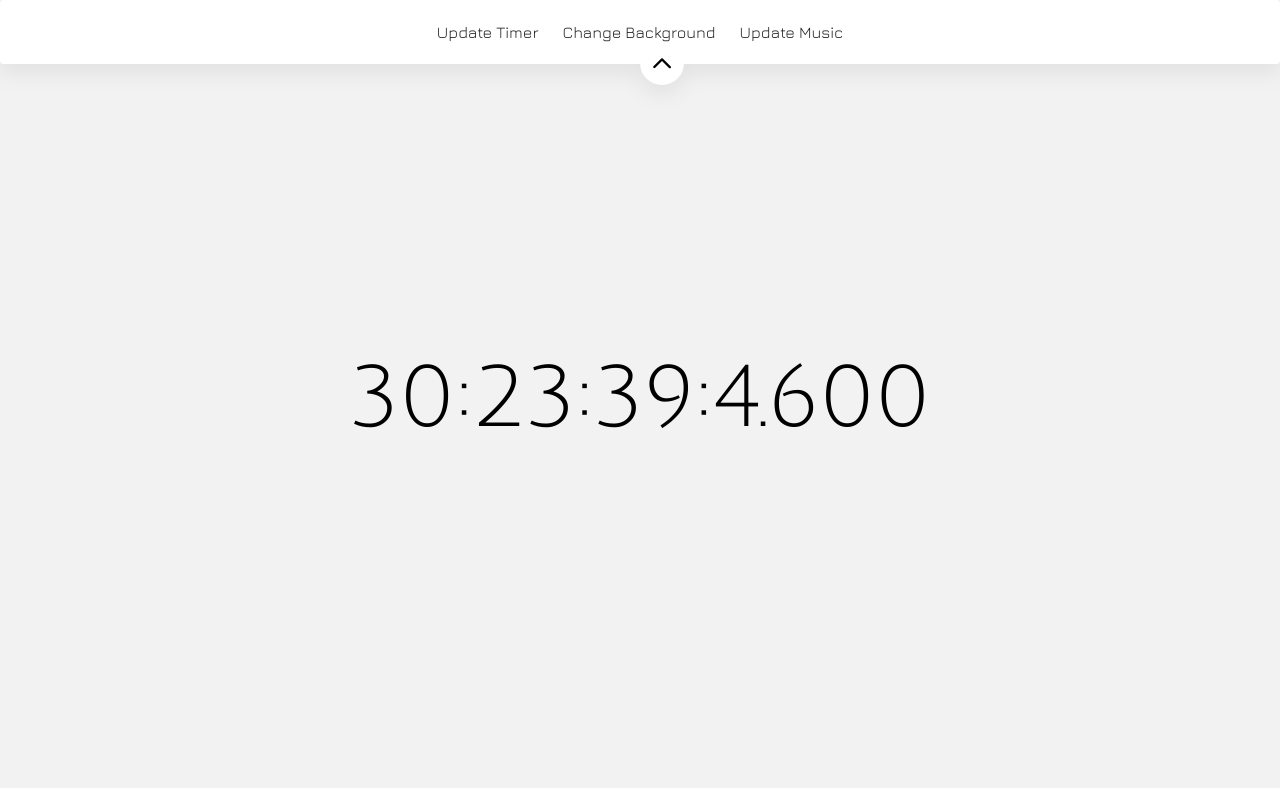
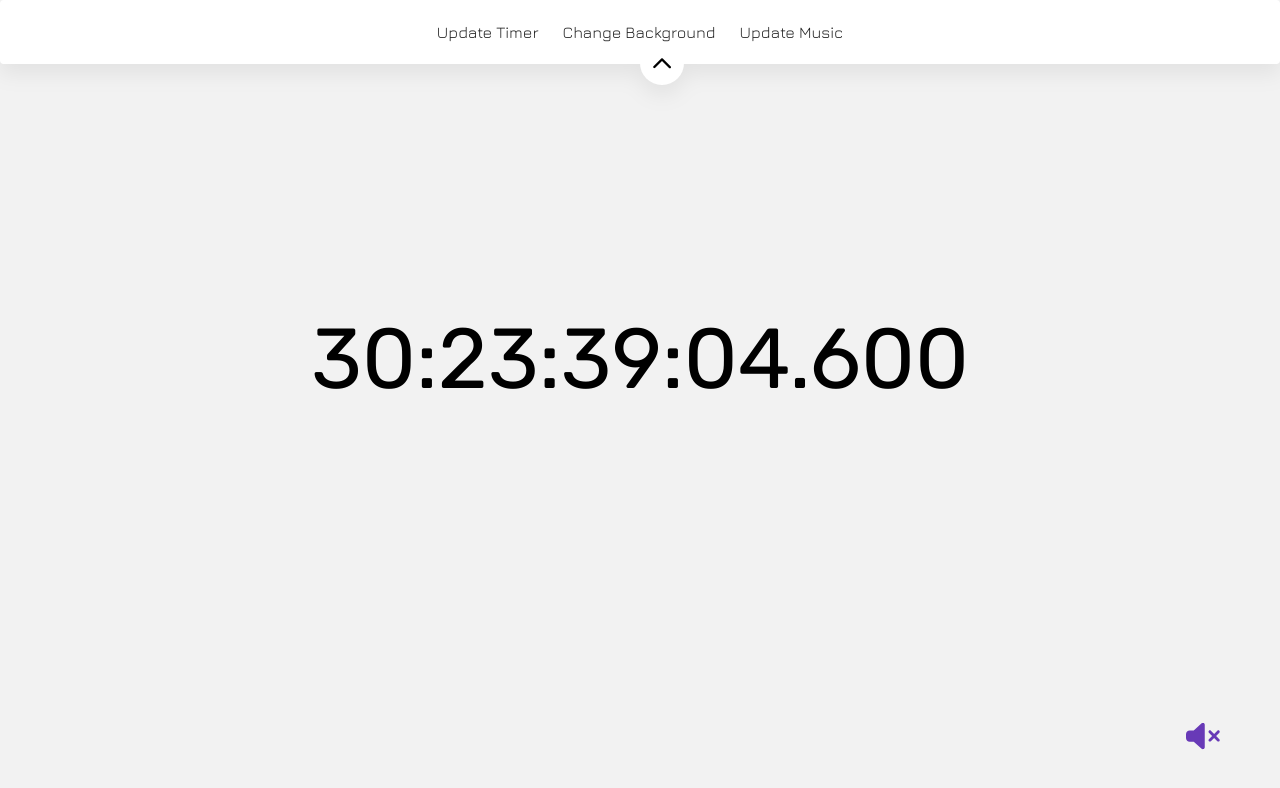
Before and after one commit to Jer-jer/tick-tock, a React (Vite) app: page / in a window 1280 px wide. Shown: the top 788 px of the page. Built offline with nearby package versions, Linux system fonts and the light colour scheme.

Commit message:
1.0.1 Version Update

```diff
--- a/index.html
+++ b/index.html
@@ -15,6 +15,10 @@
       href="https://fonts.googleapis.com/css2?family=Jura:wght@300..700&display=swap"
       rel="stylesheet"
     />
+    <link
+      href="https://fonts.googleapis.com/css2?family=Rubik:ital,wght@0,300..900;1,300..900&display=swap"
+      rel="stylesheet"
+    />
 
     <meta name="viewport" content="width=device-width, initial-scale=1.0" />
     <title>TickTock</title>
--- a/src/App.scss
+++ b/src/App.scss
@@ -1,3 +1,10 @@
 .navbar-container {
     filter: drop-shadow(0px 10px 10px #00000010);
 }
+
+.music-container {
+    position: fixed;
+    bottom: 8%;
+    right: 6%;
+    z-index: 1000;
+}
--- a/src/App.tsx
+++ b/src/App.tsx
@@ -1,33 +1,63 @@
-import { useState } from "react";
+import { useState, useEffect } from "react";
 
 // Components
 import Navbar from "./components/Navbar";
+import Mute from "./components/Mute";
 
 // Pages
 import CountdownTimer from "./page/CountdownTimer";
+
+//Assets
+import "primeicons/primeicons.css";
 
 // Styles
 import "./App.scss";
 
 function App() {
   const [hiddenNavbar, setHiddenNavbar] = useState(false);
+  const [mute, setMute] = useState(false);
+  const [browserWidth, setBrowserWidth] = useState<number>(window.innerWidth);
+
+  useEffect(() => {
+    const handleResize = () => {
+      setBrowserWidth(window.innerWidth);
+    };
+
+    window.addEventListener("resize", handleResize);
+
+    // Clean up the event listener on component unmount
+    return () => {
+      window.removeEventListener("resize", handleResize);
+    };
+  }, []);
 
   const handleNavbarDisplay = () => setHiddenNavbar(!hiddenNavbar);
+
+  const handleMute = () => setMute(!mute);
 
   return (
     <>
       <div
         className={`${
-          hiddenNavbar ? "top-[2%] -translate-y-full" : "translate-y-0"
+          browserWidth > 960 && hiddenNavbar && "top-[2%] -translate-y-full"
         } navbar-container absolute h-[64px] w-full transition-transform duration-500 ease-in-out`}
       >
         <Navbar
           hiddenNavbar={hiddenNavbar}
           handleNavbarDisplay={handleNavbarDisplay}
+          browserWidth={browserWidth}
         />
       </div>
-      <div className="flex justify-center items-center h-[100vh]">
+      <div className="flex justify-center items-center min-h-[90vh]">
         <CountdownTimer targetDate="2024-10-16T13:00:00.000Z" />
+      </div>
+
+      <div className="flex justify-end items-center music-container">
+        <div className="flex justify-center items-center cursor-pointer music-button">
+          <span>
+            <Mute isMuted={mute} handleMute={handleMute} />
+          </span>
+        </div>
       </div>
     </>
   );
--- a/src/components/CountdownTimer/index.scss
+++ b/src/components/CountdownTimer/index.scss
@@ -0,0 +1,3 @@
+.countdown-font {
+    font-family: "Rubik", sans-serif;
+}
--- a/src/components/CountdownTimer/index.tsx
+++ b/src/components/CountdownTimer/index.tsx
@@ -2,6 +2,9 @@ import { useState, useEffect } from "react";
 
 // Interfaces
 import { CountdownTimerProps } from "../../interface/CountdownTimer";
+
+// Styles
+import "./index.scss";
 
 /*
   ? Function to calculate the remaining time
@@ -12,11 +15,19 @@ const getTimeRemaining = (targetDate: string) => {
   const now = new Date();
   const total = Date.parse(targetDate) - Date.parse(now.toISOString());
 
-  const days = Math.floor(total / (1000 * 60 * 60 * 24));
-  const hours = Math.floor((total / (1000 * 60 * 60)) % 24);
-  const minutes = Math.floor((total / 1000 / 60) % 60);
-  const seconds = Math.floor((total / 1000) % 60);
-  const milliseconds = total % 1000;
+  const days = Math.floor(total / (1000 * 60 * 60 * 24))
+    .toString()
+    .padStart(2, "0");
+  const hours = Math.floor((total / (1000 * 60 * 60)) % 24)
+    .toString()
+    .padStart(2, "0");
+  const minutes = Math.floor((total / 1000 / 60) % 60)
+    .toString()
+    .padStart(2, "0");
+  const seconds = Math.floor((total / 1000) % 60)
+    .toString()
+    .padStart(2, "0");
+  const milliseconds = (total % 1000).toString().padStart(3, "0");
 
   return {
     total,
@@ -48,7 +59,7 @@ export default function CountdownTimer({ targetDate }: CountdownTimerProps) {
   }, [targetDate]);
 
   return (
-    <>
+    <div className="countdown-font">
       {timeLeft.total > 0 ? (
         <div className="text-[9vw] md:text-[85px] transition-all duration-700 ease-in-out">
           {timeLeft.days}:{timeLeft.hours}:{timeLeft.minutes}:{timeLeft.seconds}
@@ -59,6 +70,6 @@ export default function CountdownTimer({ targetDate }: CountdownTimerProps) {
           000:00:00:00.000
         </div>
       )}
-    </>
+    </div>
   );
 }
--- /dev/null
+++ b/src/components/Mute/index.scss
@@ -0,0 +1,54 @@
+.mute-container {
+    --color: #683ab7;
+    --size: 30px;
+    display: flex;
+    justify-content: center;
+    align-items: center;
+    position: relative;
+    cursor: pointer;
+    font-size: var(--size);
+    -webkit-user-select: none;
+    user-select: none;
+    fill: var(--color);
+}
+
+.mute-container .mute {
+    position: absolute;
+    animation: keyframes-fill .5s;
+}
+
+.mute-container .voice {
+    position: absolute;
+    display: none;
+    animation: keyframes-fill .5s;
+}
+
+/* ------ On check event ------ */
+.mute-container input:checked~.mute {
+    display: none;
+}
+
+.mute-container input:checked~.voice {
+    display: block;
+}
+
+/* ------ Hide the default checkbox ------ */
+.mute-container input {
+    position: absolute;
+    opacity: 0;
+    cursor: pointer;
+    height: 0;
+    width: 0;
+}
+
+/* ------ Animation ------ */
+@keyframes keyframes-fill {
+    0% {
+        transform: rotate(0deg) scale(0);
+        opacity: 0;
+    }
+
+    50% {
+        transform: rotate(-10deg) scale(1.2);
+    }
+}
--- /dev/null
+++ b/src/components/Mute/index.tsx
@@ -0,0 +1,35 @@
+// Styles
+import "./index.scss";
+
+interface MuteProps {
+  isMuted: boolean;
+  handleMute: () => void;
+}
+
+function Mute({ isMuted, handleMute }: MuteProps) {
+  return (
+    <>
+      <label className="mute-container">
+        <input checked={isMuted} onChange={handleMute} type="checkbox" />
+        <svg
+          viewBox="0 0 576 512"
+          height="1em"
+          xmlns="http://www.w3.org/2000/svg"
+          className="mute"
+        >
+          <path d="M301.1 34.8C312.6 40 320 51.4 320 64V448c0 12.6-7.4 24-18.9 29.2s-25 3.1-34.4-5.3L131.8 352H64c-35.3 0-64-28.7-64-64V224c0-35.3 28.7-64 64-64h67.8L266.7 40.1c9.4-8.4 22.9-10.4 34.4-5.3zM425 167l55 55 55-55c9.4-9.4 24.6-9.4 33.9 0s9.4 24.6 0 33.9l-55 55 55 55c9.4 9.4 9.4 24.6 0 33.9s-24.6 9.4-33.9 0l-55-55-55 55c-9.4 9.4-24.6 9.4-33.9 0s-9.4-24.6 0-33.9l55-55-55-55c-9.4-9.4-9.4-24.6 0-33.9s24.6-9.4 33.9 0z" />
+        </svg>
+        <svg
+          viewBox="0 0 448 512"
+          height="1em"
+          xmlns="http://www.w3.org/2000/svg"
+          className="voice"
+        >
+          <path d="M301.1 34.8C312.6 40 320 51.4 320 64V448c0 12.6-7.4 24-18.9 29.2s-25 3.1-34.4-5.3L131.8 352H64c-35.3 0-64-28.7-64-64V224c0-35.3 28.7-64 64-64h67.8L266.7 40.1c9.4-8.4 22.9-10.4 34.4-5.3zM412.6 181.5C434.1 199.1 448 225.9 448 256s-13.9 56.9-35.4 74.5c-10.3 8.4-25.4 6.8-33.8-3.5s-6.8-25.4 3.5-33.8C393.1 284.4 400 271 400 256s-6.9-28.4-17.7-37.3c-10.3-8.4-11.8-23.5-3.5-33.8s23.5-11.8 33.8-3.5z" />
+        </svg>
+      </label>
+    </>
+  );
+}
+
+export default Mute;
--- a/src/components/Navbar/index.scss
+++ b/src/components/Navbar/index.scss
@@ -1,10 +1,18 @@
 .p-menubar-root-list {
+    .p-menuitem {
+        border-radius: 5px;
+    }
+
     .p-menuitem-text {
         font-family: "Jura", sans-serif;
     }
 
     .p-menuitem-content:hover {
         background: #683ab71d;
+    }
+
+    .p-focus {
+        background: #683ab787;
     }
 }
 
--- a/src/components/Navbar/index.tsx
+++ b/src/components/Navbar/index.tsx
@@ -11,18 +11,32 @@ import "./index.scss";
 interface NavbarProps {
   hiddenNavbar: boolean;
   handleNavbarDisplay: () => void;
+  browserWidth: number;
 }
 
-function Navbar({ hiddenNavbar, handleNavbarDisplay }: NavbarProps) {
+function Navbar({
+  hiddenNavbar,
+  handleNavbarDisplay,
+  browserWidth,
+}: NavbarProps) {
   const items: MenuItem[] = [
     {
       label: "Update Timer",
+      command: () => {
+        console.log("Update Timer Opened");
+      },
     },
     {
       label: "Change Background",
+      command: () => {
+        console.log("Change Background Opened");
+      },
     },
     {
       label: "Update Music",
+      command: () => {
+        console.log("Update Music Opened");
+      },
     },
   ];
 
@@ -44,7 +58,7 @@ function Navbar({ hiddenNavbar, handleNavbarDisplay }: NavbarProps) {
 
       <Menubar
         className={`${
-          hiddenNavbar && "-top-[100%]"
+          browserWidth > 960 && hiddenNavbar && "-top-[100%]"
         } absolute justify-center bg-white border-none w-full`}
         model={items}
       />
--- a/src/index.scss
+++ b/src/index.scss
@@ -26,7 +26,7 @@ body {
 }
 
 :root {
-  font-family: "Julius Sans One", sans-serif;
+  font-family: "Jura", sans-serif;
   font-style: normal;
   line-height: 1.5;
   font-weight: 400;
```
Also changed, not shown: 2 other files (tests, documents, lock files or other folders).
